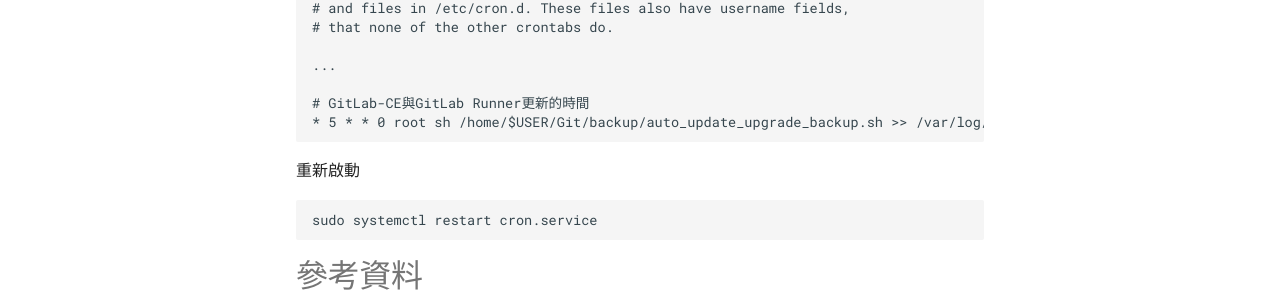
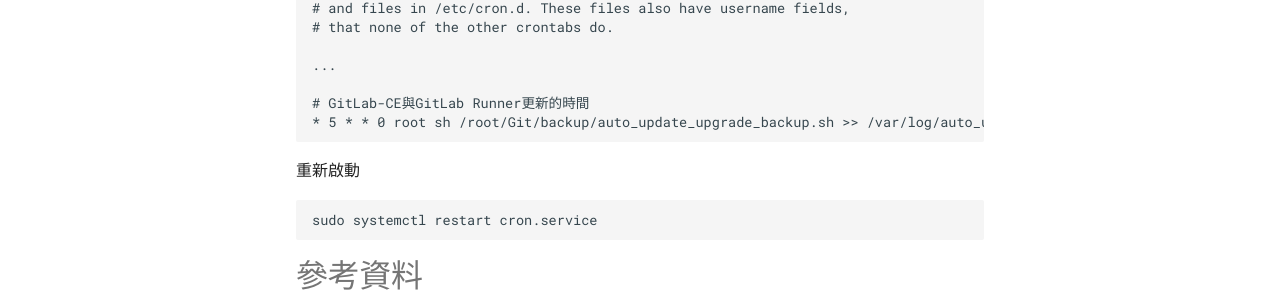
Before and after one commit to TSVS-Special-Topic-Group/Development-Environment-Build, an MkDocs documentation site: the page built from docs/agile-interdisciplinary-system.md, in a window 1280 px wide and 900 px high, scrolled down 22132 px. Shown: the part 318-623 px from the top of the window. Built offline with MkDocs 1.6.1 and Material for MkDocs 9.7.7, drawn with Linux system fonts in a browser that asks for light colours; some of the changed text lies outside the part shown.

Commit message:
更新如果是在root底下運作正確路徑

````diff
--- a/docs/agile-interdisciplinary-system.md
+++ b/docs/agile-interdisciplinary-system.md
@@ -998,7 +998,7 @@
 ...
 
 # GitLab-CE與GitLab Runner更新的時間
-* 5 * * 0 root sh /home/$USER/Git/backup/auto_update_upgrade_backup.sh >> /var/log/auto_update_upgrade_backup.log
+* 5 * * 0 root sh /root/Git/backup/auto_update_upgrade_backup.sh >> /var/log/auto_update_upgrade_backup.log
 ```
 
 重新啟動
````
